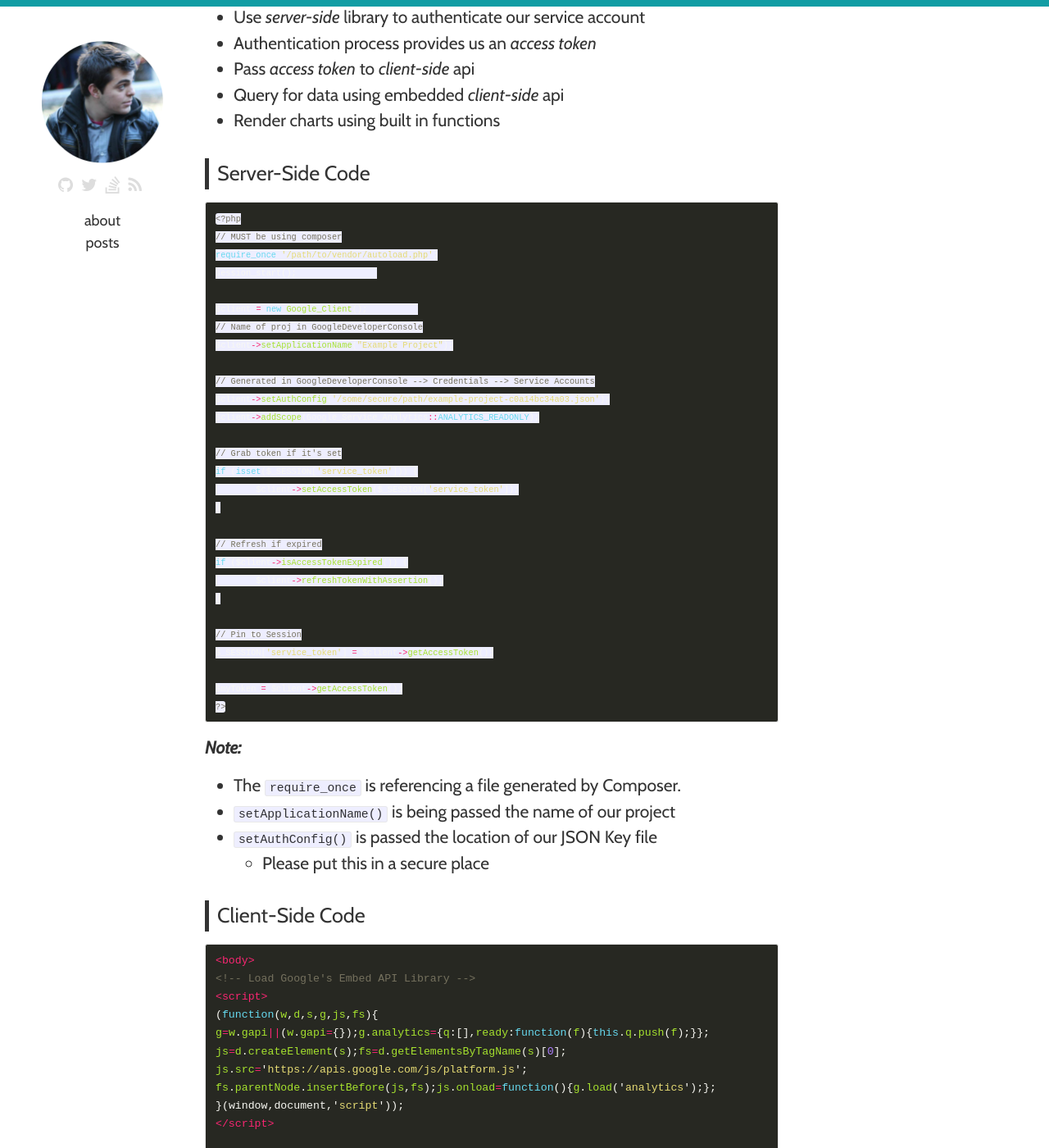
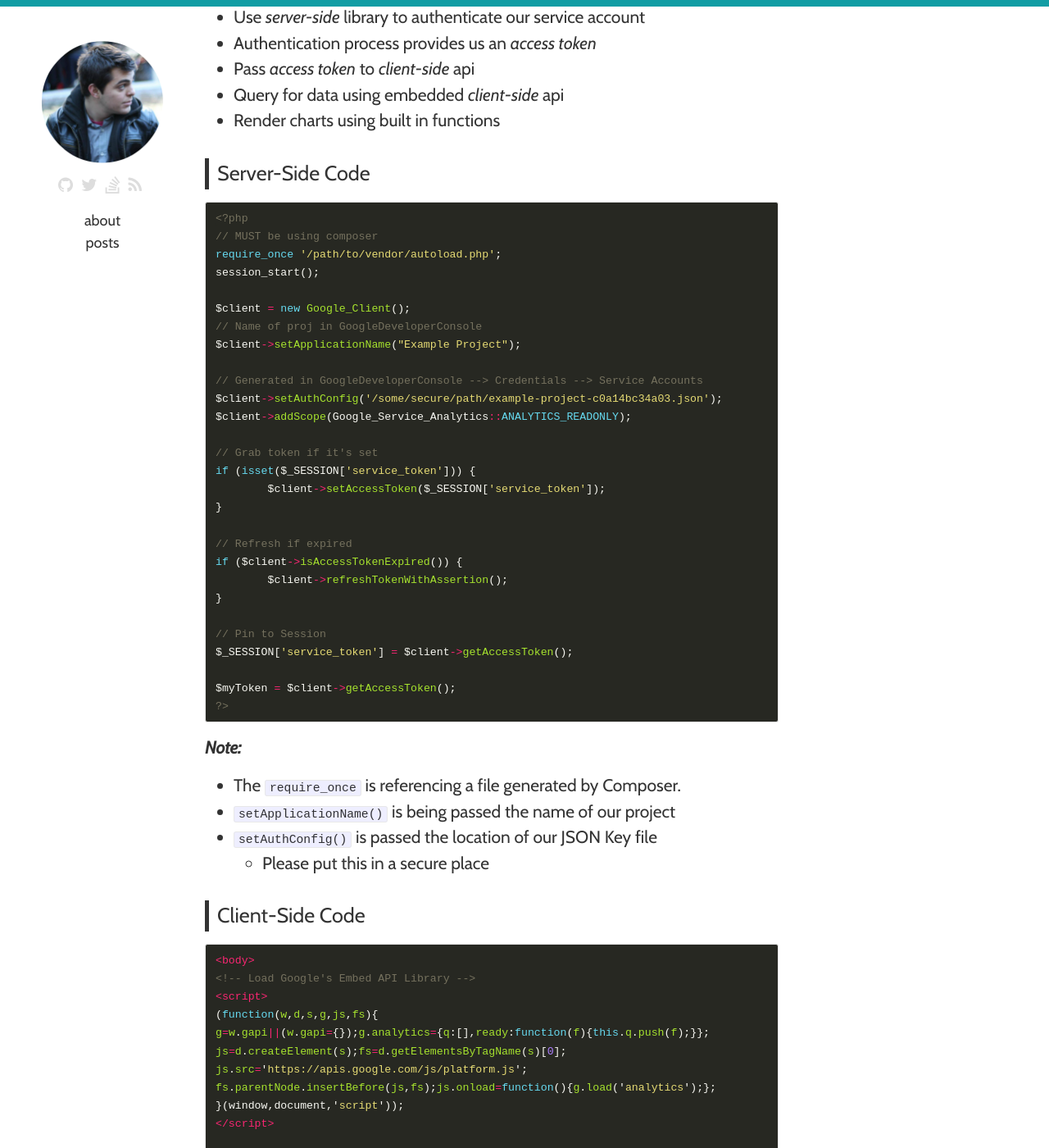
Before and after one commit to csengineer13/dannyrb.com, a Jekyll site: the page built from _posts/2015-11-20-how-to-use-google-analytics-api-to-share-your-traffic.markdown, in a window 1280 px wide and 1400 px high, scrolled down 4254 px. Shown: the whole window at 82% size. Built offline with Jekyll 4.4.1, drawn with Linux system fonts in a browser that asks for light colours; nearby versions of some CDN libraries; comment, search, counter and statistics services are not loaded.

Commit message:
Additional styling for PHP

```diff
--- a/_sass/_syntax-highlighting.scss
+++ b/_sass/_syntax-highlighting.scss
@@ -70,7 +70,8 @@
 
 //// FIXING inline code vs code blocks
 .language-html,
-.language-javascript {
+.language-javascript,
+.language-php {
     font-size: 0.9em;
     color: #f8f8f2;
     border: none;
```
